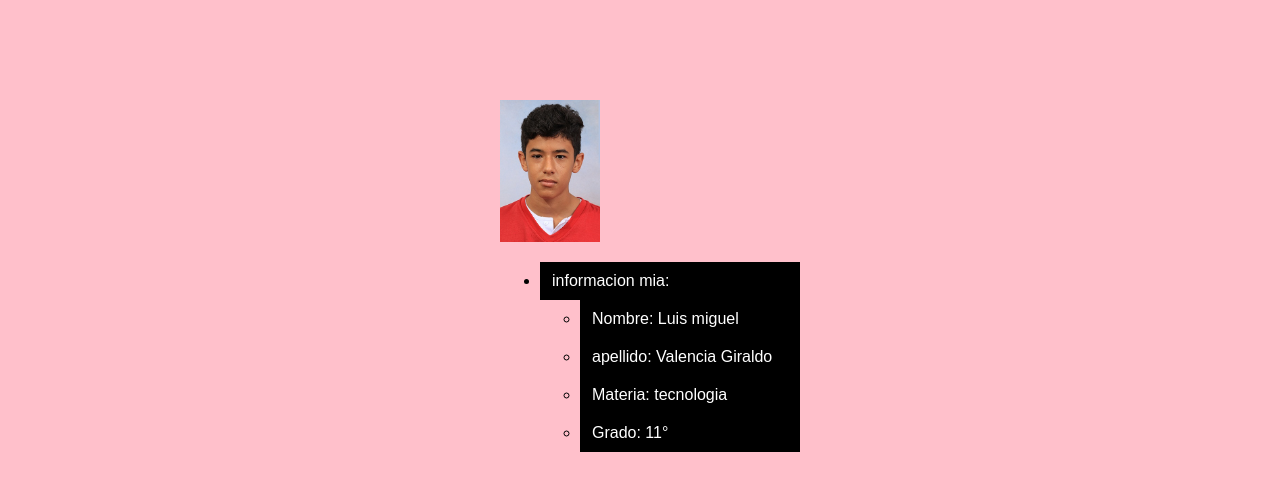
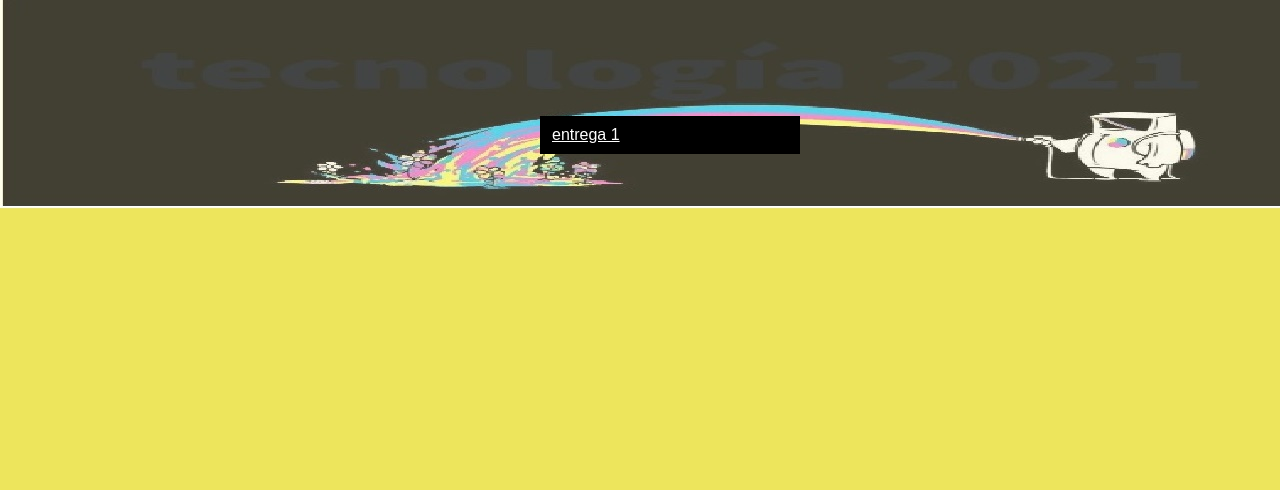
Before and after one commit to holaluisl/pagina-principal, a plain HTML site: page segunda.html in a window 1280 px wide. Drawn offline with Linux system fonts and the light colour scheme.

Commit message:
Add files via upload

```diff
--- a/segunda.html
+++ b/segunda.html
@@ -1,22 +1,13 @@
 <!DOCTYPE html>
 <html>
 <head>
-	<title>info</title>
-	<link rel="stylesheet" type="text/css" href="perfiles.css">
+	<title></title>
+	<link rel="stylesheet" type="text/css" href="inicio.css">
 </head>
-<body bgcolor="pink">
-<div id="cabeza2">
-	<img src="mi foto.jpg" width="100px" left="500px">
-	<ul class="tu2">
-		<li><a href="">informacion mia:</a></li>
-		<ul>
-			<li><a href="">Nombre: Luis miguel</a></li>
-			<li><a href="">apellido: Valencia Giraldo</a></li>
-			<li><a href="">Materia: tecnologia</a></li>
-			<li><a href="">Grado: 11°</a></li>
-		</ul>
+<body background="recortado.jpg">
+<div id="cabeza">
+	<ul class="tu">
+		 <li><a href="https://holaluisl.github.io/primer-periodo/">entrega 1</a></li>
 	</ul>
-
-</div>
 </body>
 </html>
```
